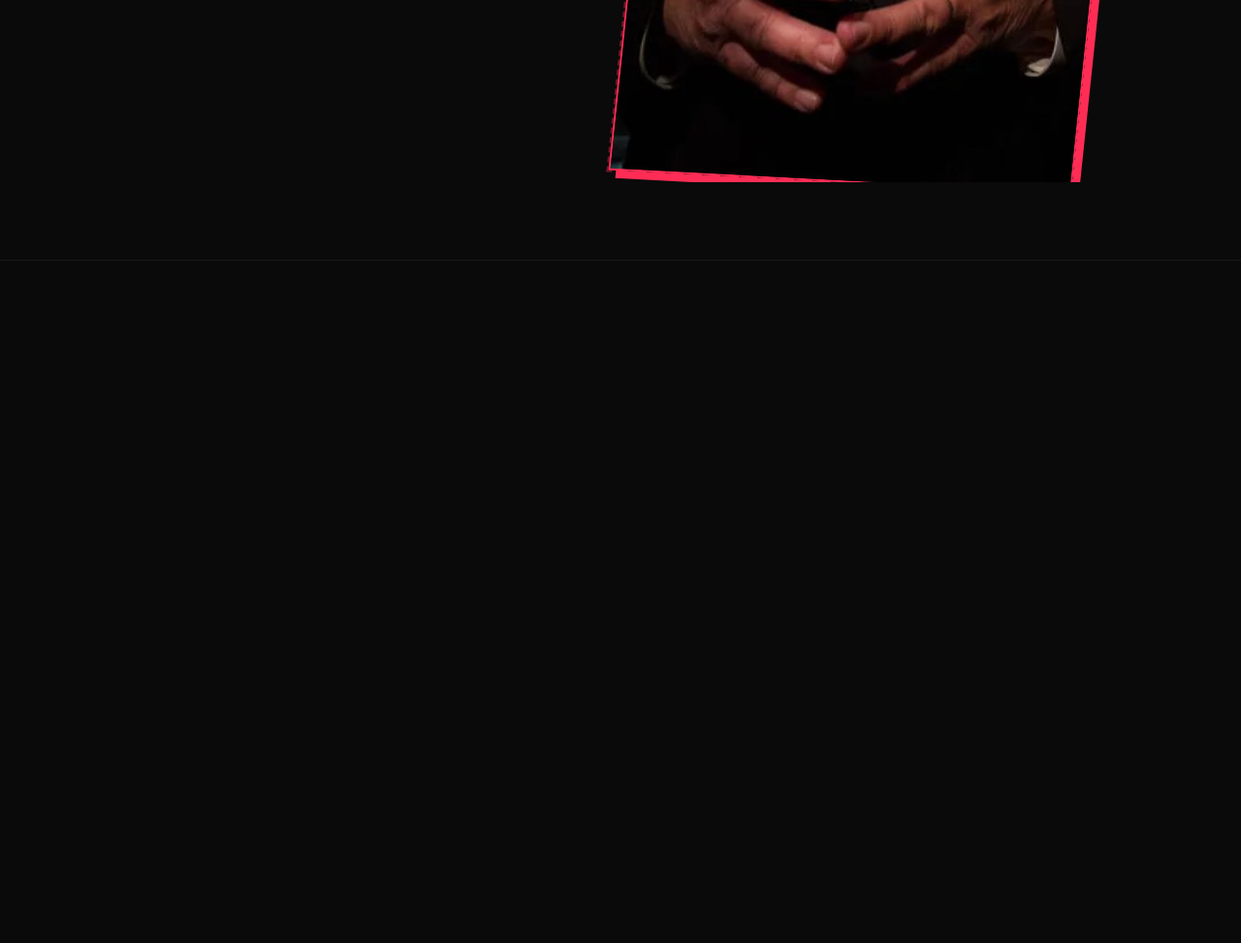
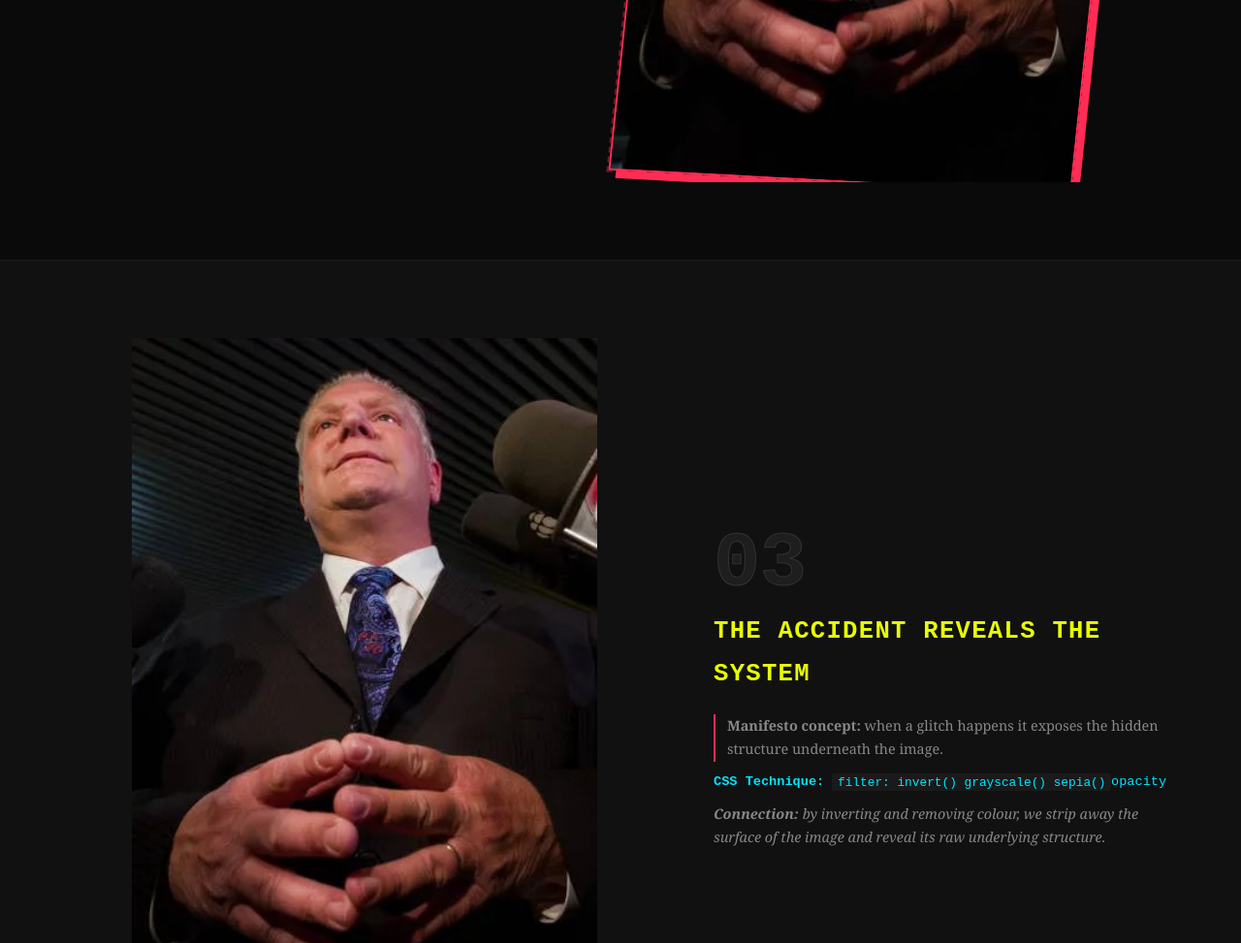
Before and after one commit to DDayDanthony/DDayDanthony-a2, a plain HTML site: page index.html in a window 1280 px wide. Shown: the part 1801-2774 px from the top of the page at 97% size. Before the commit the page ends 2070 px from the top, so only its background shows below. Drawn offline with Linux system fonts and the light colour scheme.

Commit message:
added transformation 3 to index.HTML

```diff
--- a/index.html
+++ b/index.html
@@ -51,6 +51,27 @@
   </div>
 </section>
 
+<!--
+TRANSFORMATION 3: The accident reveals the system
+Glitch Studies Concept: when a glitch happens
+it exposes the hidden structure underneath the image.
+CSS Technique: invert, grayscale, and sepia filters.
+Connection: by inverting and removing colour, we strip away the surface of the image and reveal its raw underlying structure.
+ -->
+<section class="transformation" id="transformation-3">
+  <div class="label-block">
+    <span class="transform-number">03</span>
+    <h2 class="transform-title">The accident reveals the system</h2>
+    <p class="manifesto-concept"><strong>Manifesto concept:</strong> when a glitch happens
+it exposes the hidden structure underneath the image. </p>
+    <p class="css-technique"><strong>CSS Technique:</strong> <code>filter: invert() grayscale() sepia()</code>opacity</code></p>
+    <p class="connection"><strong>Connection:</strong> by inverting and removing colour, we strip away the surface of the image and reveal its raw underlying structure.</p>
+  </div>
+  <div class="image-wrapper">
+    <img class="glitch-img reveals-system" src="Images/image.jpg" alt="Source image — accident reveals the system transformation" />
+  </div>
+</section>
+
   </body>
 
 </html>
```
